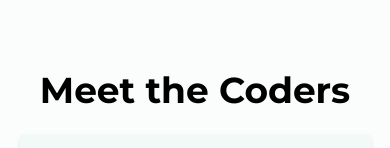
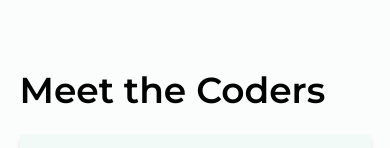
Before and after one commit to skynette/gdg-ctf-challenge, a React (Vite) app: page / in a window 390 px wide. Shown: the part 4824-4972 px from the top of the page. Built offline with nearby package versions, Linux system fonts and the light colour scheme; grey boxes are pictures that could not be loaded.

Commit message:
made coder section responsive

```diff
--- a/src/pages/Home.tsx
+++ b/src/pages/Home.tsx
@@ -173,10 +173,10 @@ const Home = () => {
 
 			{/* coders section */}
 			<section className="padding-inline section pb-12">
-				<div className="max-w-4xl mx-auto text-center">
-					<h2 className="text-4xl font-bold mb-6">Meet the Coders</h2>
+				<div className="max-w-4xl mx-auto">
+					<h2 className="text-4xl font-semibold mb-6">Meet the Coders</h2>
 
-					<div className="grid grid-cols-1 sm:grid-cols-2 gap-8 mx-auto">
+					<div className="grid grid-cols-1 smmd:grid-cols-2 gap-8 mx-auto text-center">
 						{codersData.map((coder, index) => (
 							<div
 								key={index}
```
